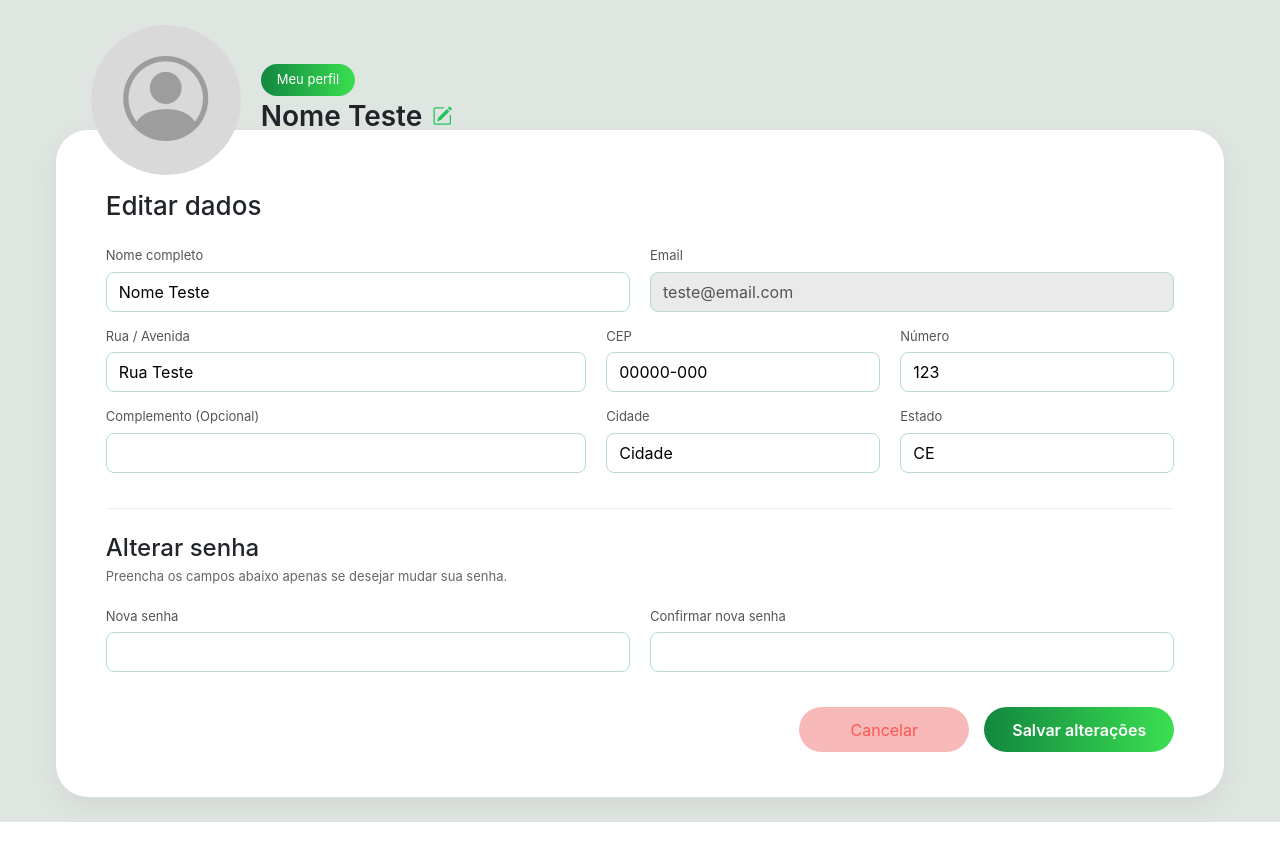
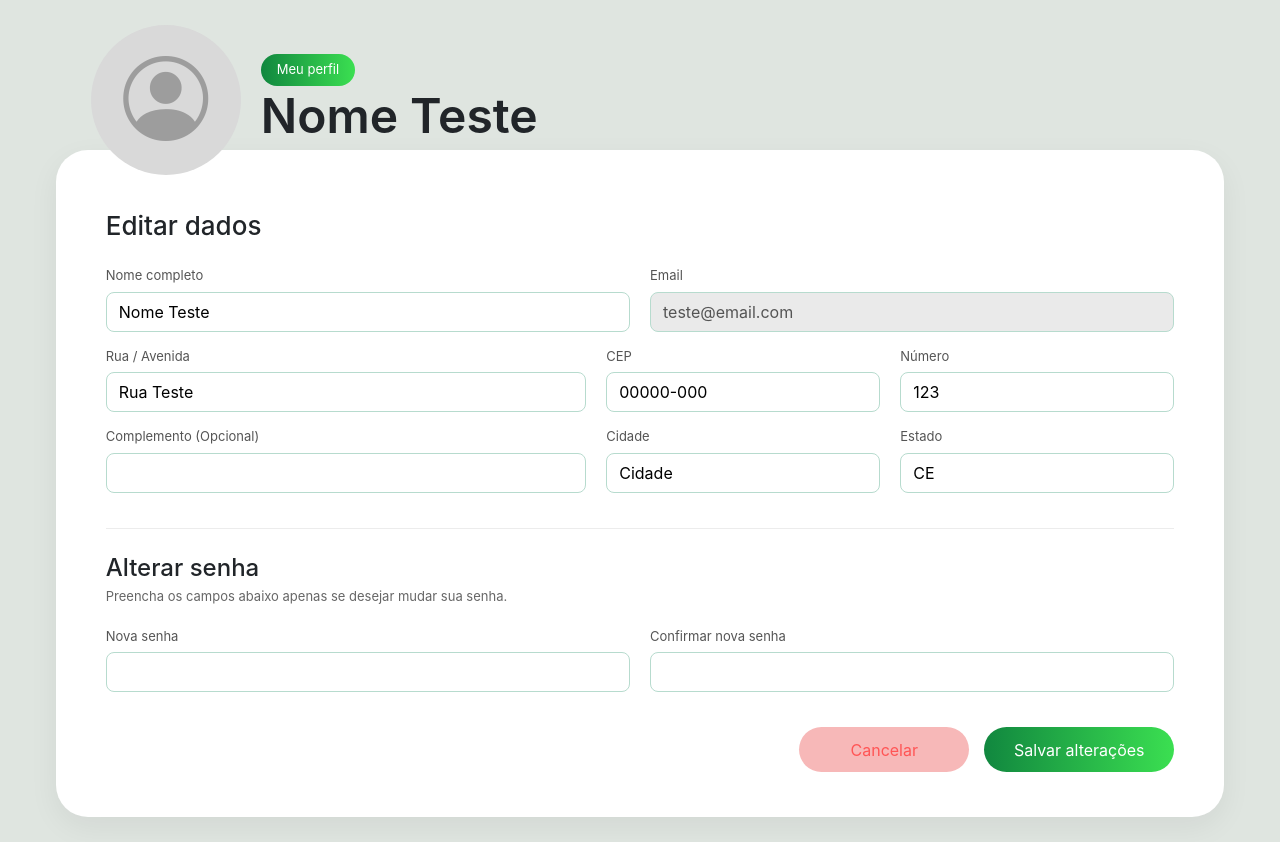
Before and after one commit to Lorrany09/reciclaTech_FrontEnd, a PHP site: page /php/perfil-ed.php in a window 1280 px wide. Run offline with PHP 8.4, Linux system fonts and the light colour scheme.

Commit message:
mais alterações
coisas basicas

```diff
--- a/php/donate.php
+++ b/php/donate.php
@@ -131,8 +131,5 @@
     </div>
 
 </div>
-
-<?php //require 'templates/footer.php'; ?>
-
 </body>
 </html>
--- a/php/perfil-ed.php
+++ b/php/perfil-ed.php
@@ -111,8 +111,6 @@ $adopted_items = [];
 
             <h1 class="perfil-nome">
                 <?= htmlspecialchars($user['name']) ?>
-
-                <i class="bi bi-pencil-square editar-icon"></i>
             </h1>
 
         </div>
--- a/php/stylesperfil-ed.css
+++ b/php/stylesperfil-ed.css
@@ -43,7 +43,7 @@ body{
     gap:20px;
 
     margin-left:35px;
-    margin-bottom:-45px;
+    margin-bottom:-25px;
 
     position:relative;
     z-index:5;
@@ -87,14 +87,14 @@ body{
 
 
 .perfil-info h1{
-    font-size:28px;
-    font-weight:600;
-    margin:0;
-    margin-bottom:6px;
-    line-height:1;
-    display:flex;
-    align-items:center;
-    gap:10px;
+    font-size: 48px;
+    font-weight: 600;
+    margin: 0;
+    margin-bottom: 6px;
+    line-height: 1;
+    display: flex;
+    align-items: center;
+    gap: 10px;
 }
 
 .editar-icon{
@@ -212,15 +212,10 @@ body{
 .btn-salvar{
     width:190px;
     height:45px;
-
     border:none;
     border-radius:30px;
-
     background:var(--gradienteVerde);
     color:#fff;
-
-    font-weight:600;
-
     cursor:pointer;
     transition:.3s;
 }
```
